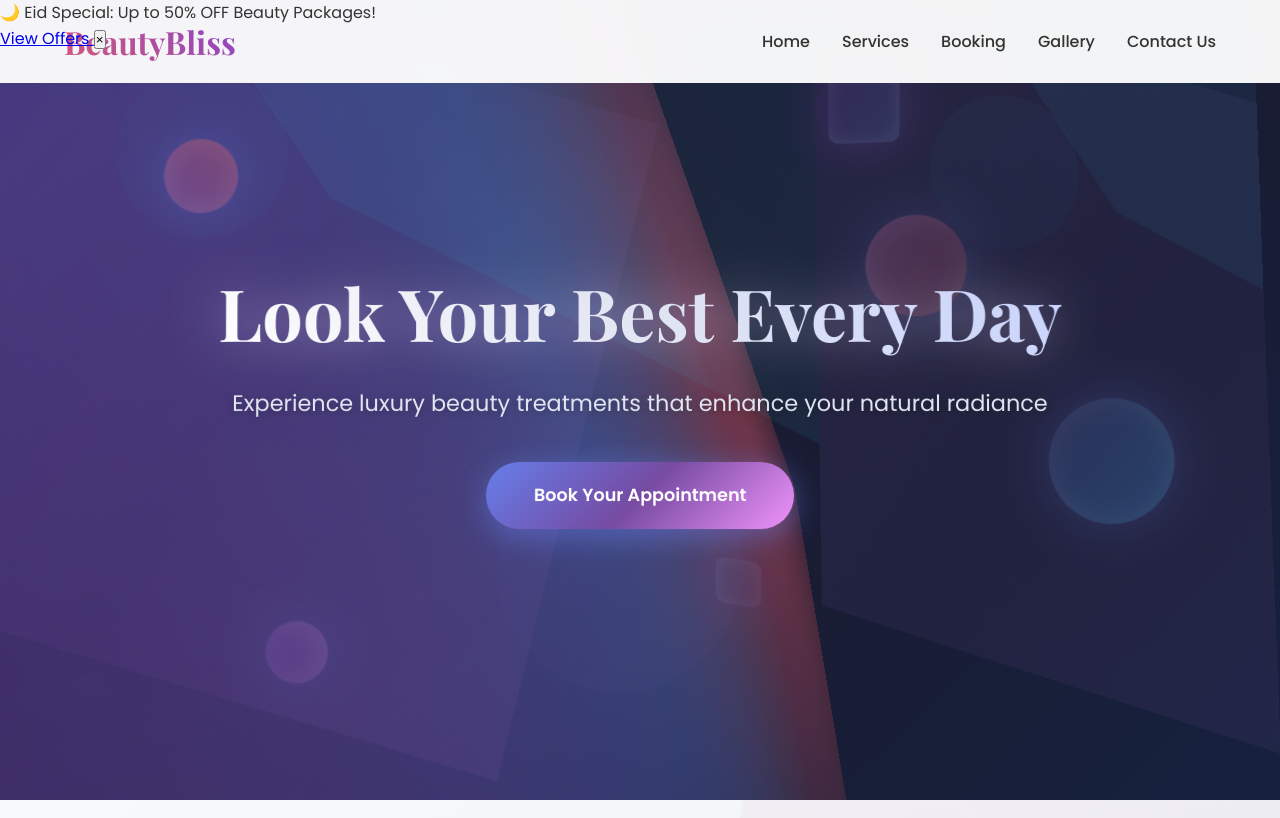
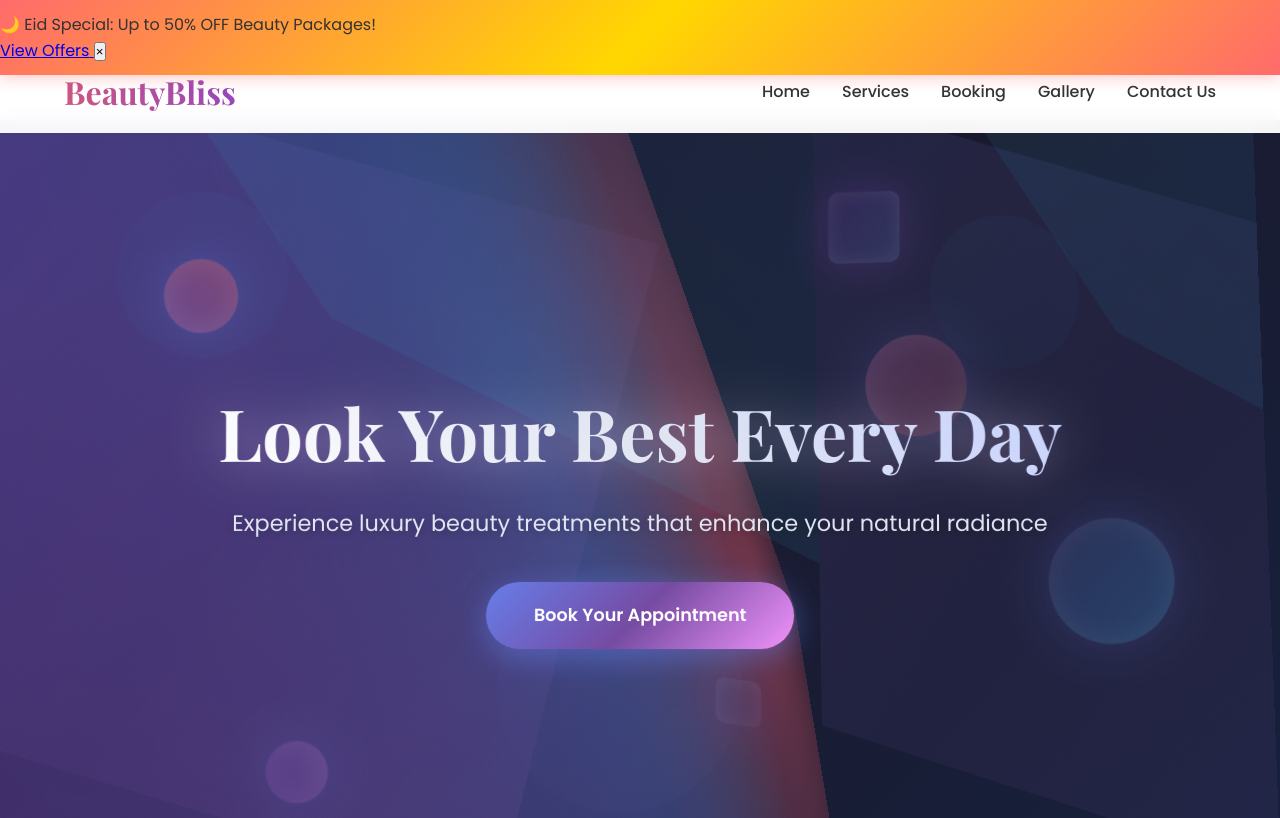
Before and after one commit to NasreenKhalid/Beauty_Bliss_Salon_Website, a website: page index.html in a window 1280 px wide. Shown: the top 818 px of the page. Drawn offline with nearby package versions, Linux system fonts and the light colour scheme.

Commit message:
Update styles.css

```diff
--- a/styles.css
+++ b/styles.css
@@ -15,10 +15,22 @@ body {
     overflow-x: hidden;
 }
 
+.special-banner {
+    background: linear-gradient(135deg, #ff6b6b 0%, #ffd700 50%, #ff6b6b 100%);
+    padding: 12px 0;
+    position: fixed;
+    top: 0;
+    left: 0;
+    width: 100%;
+    z-index: 10000;
+    box-shadow: 0 2px 15px rgba(255, 107, 107, 0.4);
+    display: block;
+}
+
 /* Navigation */
 .navbar {
     position: fixed;
-    top: 0;
+    top: 50px;
     width: 100%;
     background: rgba(255, 255, 255, 0.95);
     backdrop-filter: blur(10px);
@@ -92,6 +104,7 @@ body {
     align-items: center;
     justify-content: center;
     text-align: center;
+    margin-top: 120px;
     color: white;
     position: relative;
     overflow: hidden;
```
